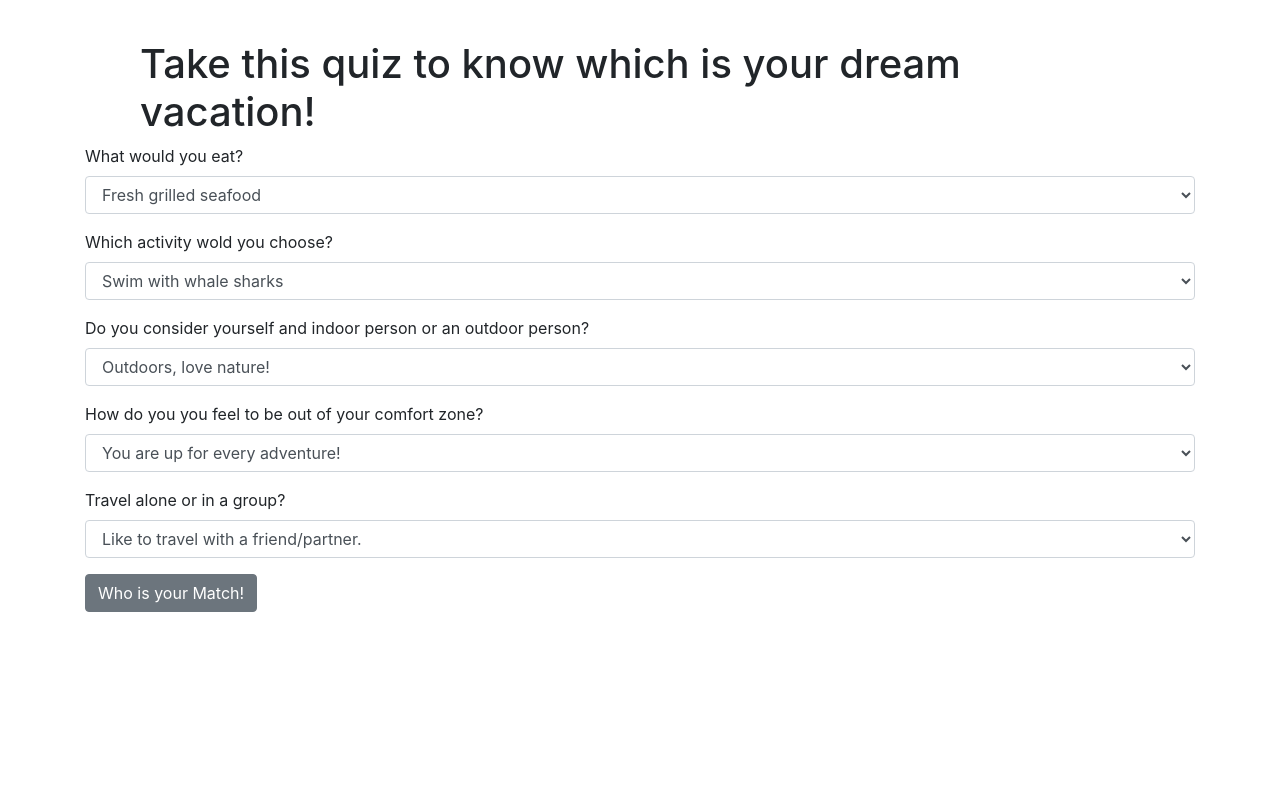
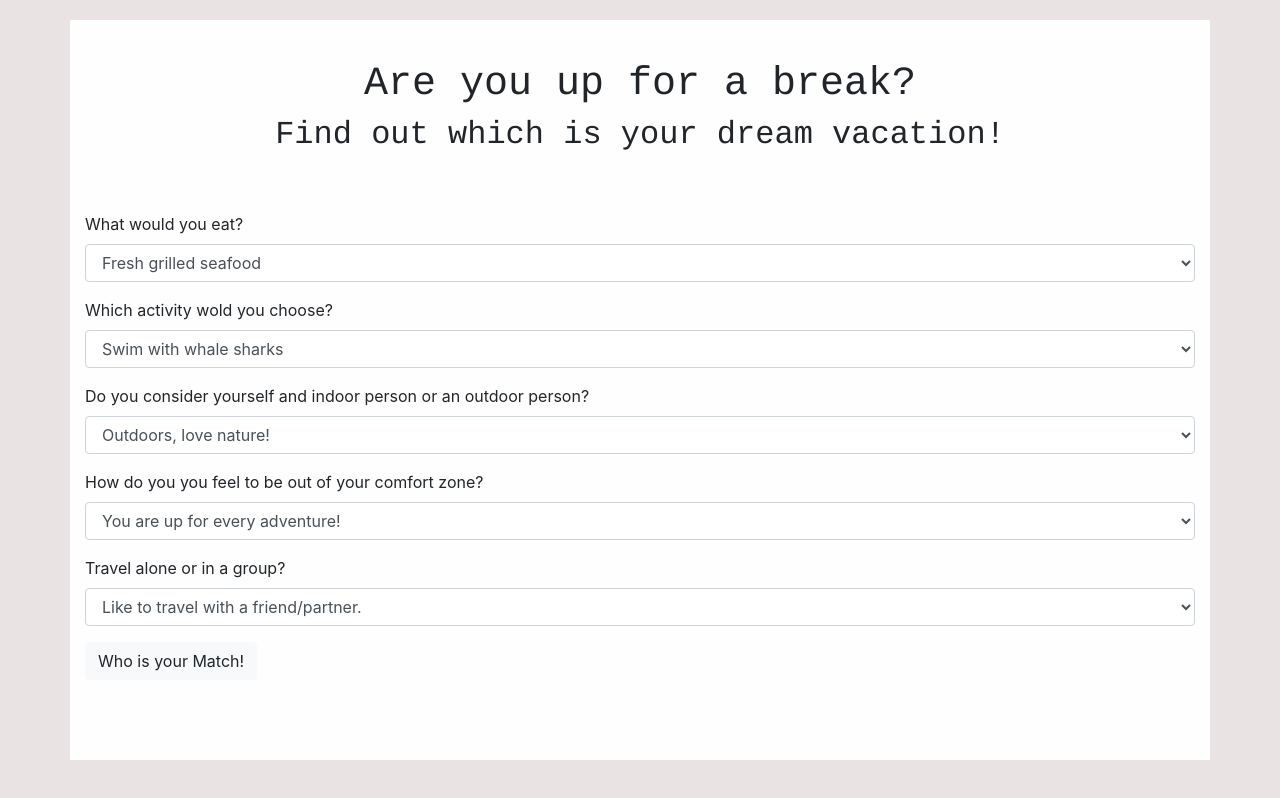
Before and after one commit to Nadializcano/tripquiz, a plain HTML site: page index.html in a window 1280 px wide. Drawn offline with Linux system fonts and the light colour scheme.

Commit message:
It will add button, padding, and background to container

```diff
--- a/css/styles.css
+++ b/css/styles.css
@@ -4,5 +4,20 @@
 
 body > .container {
   padding-top: 40px;
-  background-color: white;
+  padding-bottom: 80px;
+  background-color: #FEFEFE;
 }
+
+form {
+  padding-top: 50px;
+}
+
+body {
+  background-color: #E9E3E3;
+  padding-top: 20px;
+}
+
+h1, h2 {
+  text-align: center;
+  font-family: courier;
+}
--- a/index.html
+++ b/index.html
@@ -10,7 +10,8 @@
   <body>
     <div class="container">
       <div class="mx-auto" style="width: 1000px;">
-      <h1>Take this quiz to know which is your dream vacation!</h1>
+      <h1>Are you up for a break?</h1>
+      <h2>Find out which is your dream vacation!</h2>
       </div>
 
       <form id="quiz">
@@ -55,6 +56,9 @@
         </select>
         </div>
 
+        <button type="submit" class="btn btn-light">Who is your Match!</button>
+      </form>
+
       <div id="holbox">
         <p>Your perfect destination would be Holbox Island, Mexico! Enjoy its white sand and turquoise beaches, while you eat fresh seafood caught by locals, followed by aquatic adventures.</p>
         <img src="img/Holbox4.jpeg" alt="">
@@ -68,9 +72,6 @@
         <img src="img/barcelona.jpeg" alt="">
       </div>
 
-        <button type="submit" class="btn btn-secondary">Who is your Match!</button>
-      </form>
-
     </div>
   </body>
 </html>
--- a/js/scripts.js
+++ b/js/scripts.js
@@ -1,4 +1,3 @@
-alert(1);
 $(document).ready(function() {
 
   $("form#quiz").submit(function(event) {
@@ -19,26 +18,31 @@ $(document).ready(function() {
         $('#holbox').show();
         $('#morocco').hide();
         $('#barcelona').hide();
+        $('#quiz').hide();
       }
       if (food === 'african' && activity === 'desert' && outin === 'either') {
         $('#morocco').show();
         $('#holbox').hide();
         $('#barcelona').hide();
+        $('#quiz').hide();
       }
       if (food === 'spanish' && activity === 'museum' && outin === 'in') {
         $('#barcelona').show();
         $('#holbox').hide();
         $('#morocco').hide();
+        $('#quiz').hide();
       }
       if (food === 'spanish' && activity === 'beach' && outin === 'out' && comfort === 'some') {
         $('#morocco').show();
         $('#holbox').hide();
         $('#barcelona').hide();
+        $('#quiz').hide();
       }
       if (food === 'mexican' && activity === 'museum' && outin === 'either' && group === 'partner') {
         $('#barcelona').show();
         $('#holbox').hide();
         $('#morocco').hide();
+        $('#quiz').hide();
       }
 
   });
```
Lines whose indentation alone changed are shown as unchanged.
